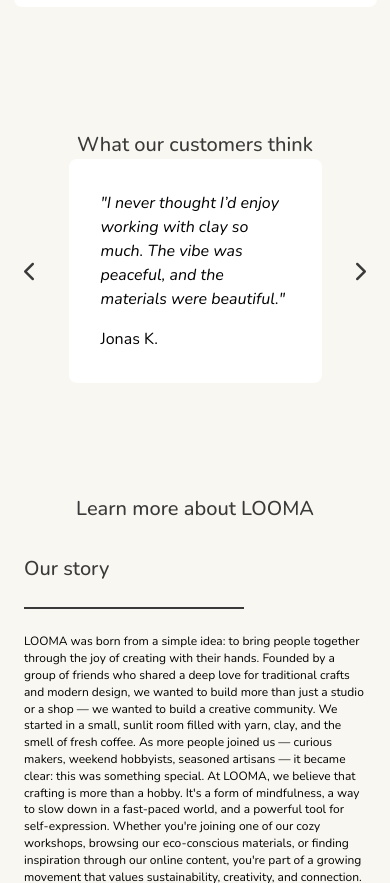
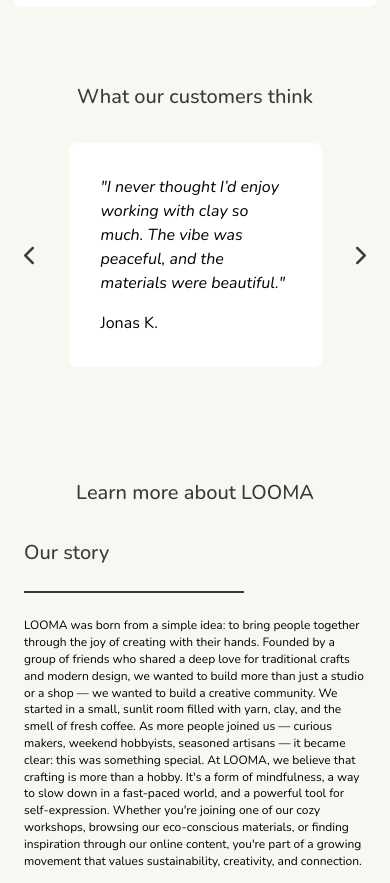
Before and after one commit to petrasoininen/Front-End_Course2025, a plain HTML site: page my project/index.html in a window 390 px wide. Shown: the part 2513-3396 px from the top of the page. Drawn offline with nearby package versions, Linux system fonts and the light colour scheme.

Commit message:
fixing margins

```diff
--- a/my project/style.css
+++ b/my project/style.css
@@ -451,8 +451,12 @@
     align-items: center;
   }
 
+  .testimonials {
+    margin-top: 56px;
+  }
+
   .testimonials-content {
-    margin: 0 24px;
+    margin: 32px 24px 0;
   }
 
   .testimonials-cards {
```
